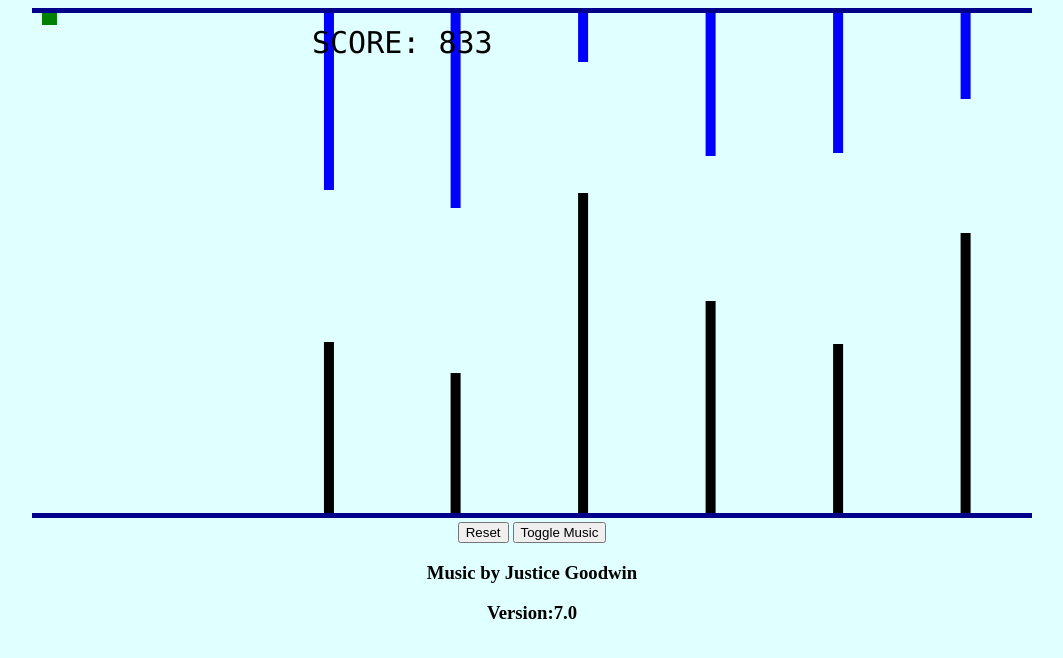
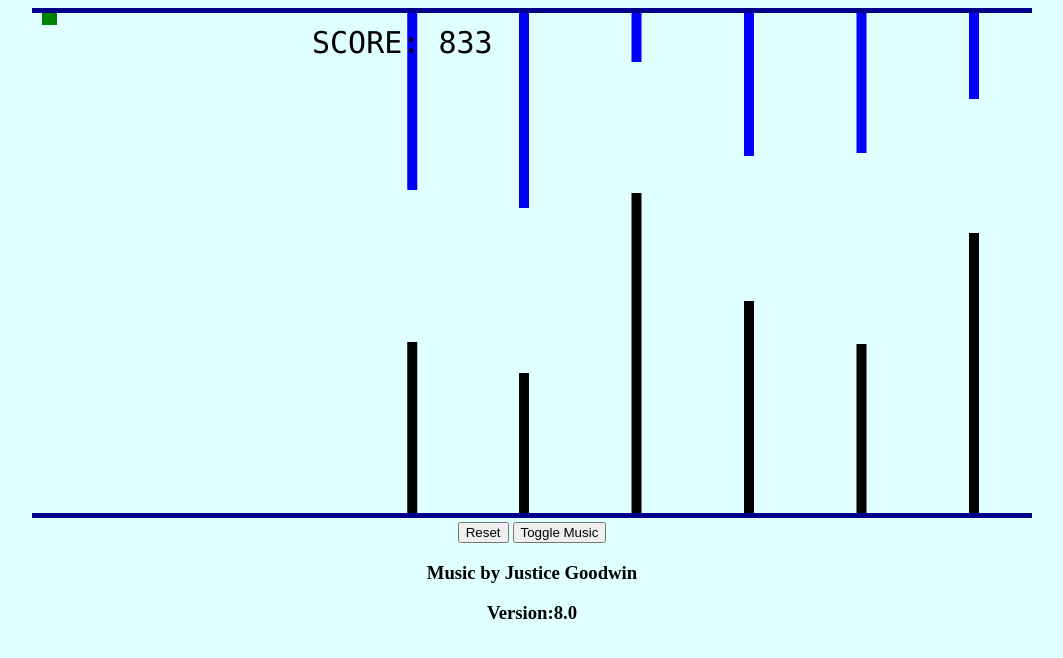
Before and after one commit to loganwe/Box-Bounce, a plain HTML site: page game.html in a window 1280 px wide. Shown: the whole page, without its empty margins (108-1171 px from the left). Drawn offline with Linux system fonts and the light colour scheme.

Commit message:
Add files via upload

```diff
--- a/game.html
+++ b/game.html
@@ -12,9 +12,9 @@
 let player;
 let myObstacles = [];
 let myScore;
-let upAcceleration=-0.025;
-let downAcceleration=0.025;
-let distance_between_enemies =0.85;
+let upAcceleration=-0.05;
+let downAcceleration=0.05;
+let distance_between_enemies =0.75;
 let gameSpeed=6;
 let theme = new Audio('Theme.mp3');
 let end=new Audio('End Game.mp3')
@@ -180,6 +180,6 @@ if(mState===1){
 <button onclick="Toggle()">Toggle Music</button><br>
 <h3>Music by Justice Goodwin</h3>
 <!-- <audio src="Theme.mp3" autoplay loop></audio> -->
-<h3>Version:7.0</h3>
+<h3>Version:8.0</h3>
 </body>
 </html>
```
